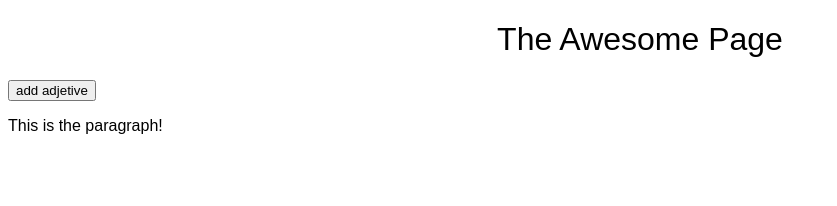
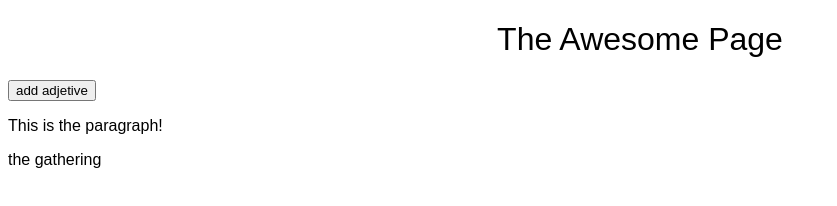
Before and after one commit to GitHubAlexP/hello-universe, a plain HTML site: page index.html in a window 1280 px wide. Shown: the whole page, without its empty margins (0-837 px from the left). Drawn offline with Linux system fonts and the light colour scheme.

Commit message:
update index.html add a line

```diff
--- a/index.html
+++ b/index.html
@@ -15,6 +15,8 @@
 
     <p id="main">This is the paragraph!</p>
 
+    <p>the gathering</p>
+
     <script src="scripts.js"></script>
 </body>
 
```
